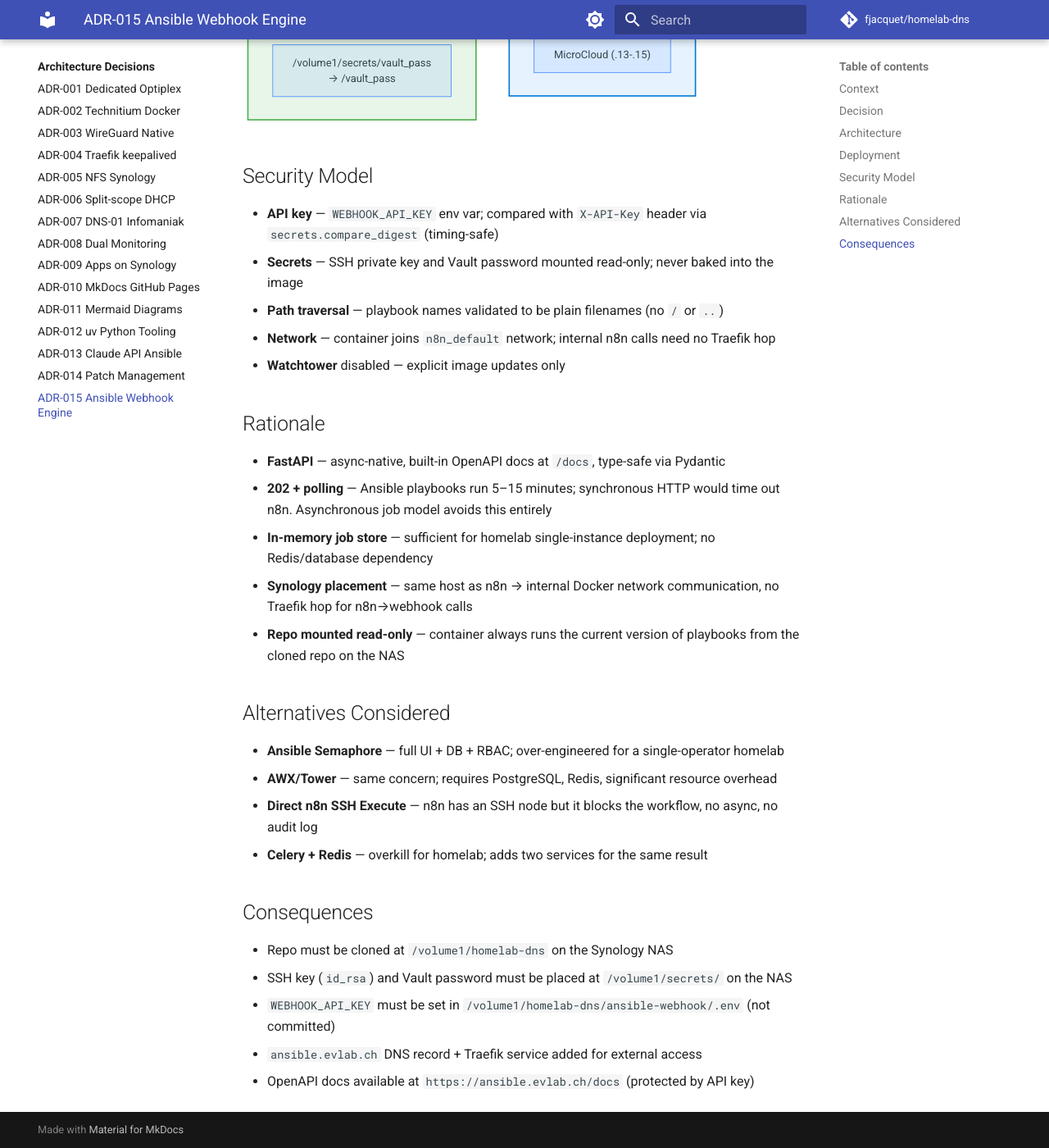
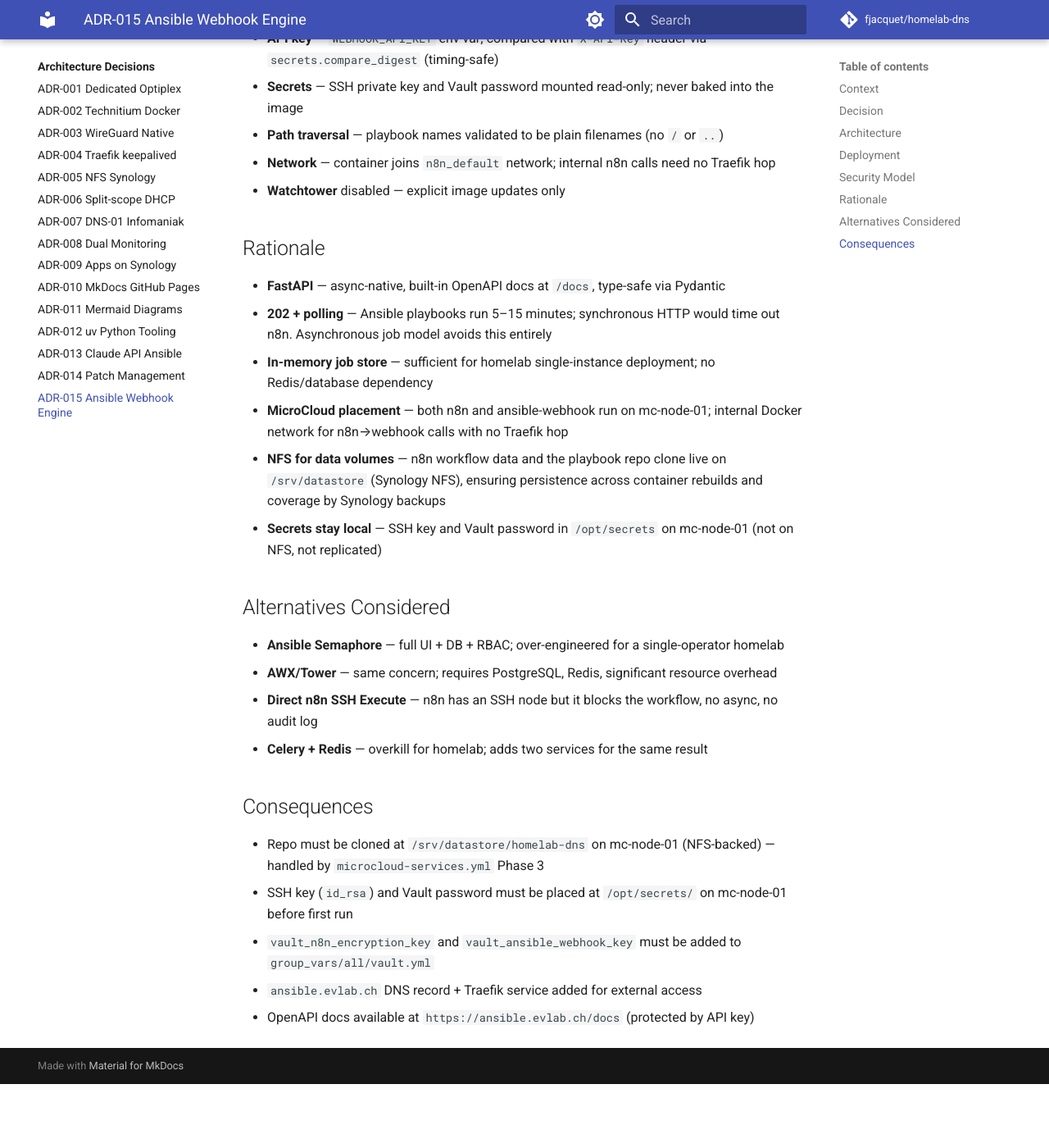
Before and after one commit to fjacquet/homelab-dns, an MkDocs documentation site: the page built from docs/adr/adr-015-ansible-webhook-engine.md, in a window 1280 px wide and 1400 px high, scrolled down 2251 px. Shown: the whole window at 82% size. Built offline with MkDocs 1.6.1 and Material for MkDocs 9.7.7, drawn with Linux system fonts in a browser that asks for light colours; comment, search, counter and statistics services are not loaded; after the commit the page ends 3573 px from its top, so only the background shows below that.

Commit message:
refactor: move n8n + ansible-webhook to MicroCloud, use NFS volumes
- n8n moved from Synology (172.16.86.10:5678) to mc-node-01 (172.16.86.13:5678)
- ansible-webhook deployed on mc-node-01 alongside n8n (shared automation network)
- microcloud-services.yml: add Phase 3 mc_automation play — git clone repo to
  /srv/datastore/homelab-dns (NFS), deploy n8n + ansible-webhook compose stack,
  health check both services, print setup instructions
- Volumes: n8n data + playbook repo on NFS (/srv/datastore, Synology-backed);
  SSH key + vault_pass local at /opt/secrets (not on NFS, security)
- ansible-webhook/docker-compose.yml: updated paths for mc-node-01 NFS layout
- group_vars/all/main.yml: n8n URL, ansible URL, new automation vars
- ADR-015: updated deployment diagram to show mc-node-01 + NFS topology
- README: CI badges, n8n/ansible-webhook in MicroCloud diagram, design decisions
- docs: maintenance guide updated for mc-node-01 deployment workflow

Co-Authored-By: Claude Sonnet 4.6 <noreply@anthropic.com>

````diff
--- a/docs/adr/adr-015-ansible-webhook-engine.md
+++ b/docs/adr/adr-015-ansible-webhook-engine.md
@@ -48,34 +48,41 @@ sequenceDiagram
 
 ```mermaid
 graph TD
-    subgraph Synology["Synology DS923+ (172.16.86.10)"]
+    subgraph MC01["mc-node-01 (172.16.86.13)"]
         N8N["n8n container\n:5678"]
         AW["ansible-webhook container\n:8000"]
-        NET["n8n_default Docker network"]
+        NET["automation Docker network"]
         N8N -->|"http://ansible-webhook:8000"| NET
         NET --> AW
     end
 
-    subgraph Volumes["Read-only mounts"]
-        REPO["/volume1/homelab-dns\n→ /playbooks"]
-        SSH["/volume1/secrets/id_rsa\n→ /root/.ssh/id_rsa"]
-        VAULT["/volume1/secrets/vault_pass\n→ /vault_pass"]
+    subgraph NFS["NFS volumes (Synology /srv/datastore)"]
+        REPO["/srv/datastore/homelab-dns\n→ /playbooks (ro)"]
+        N8NDATA["/srv/datastore/n8n\n→ /home/node/.n8n"]
     end
 
-    AW --> Volumes
+    subgraph Local["/opt/secrets (local, not NFS)"]
+        SSH["id_rsa → /root/.ssh/id_rsa (ro)"]
+        VAULT["vault_pass → /vault_pass (ro)"]
+    end
+
+    AW --> NFS
+    AW --> Local
+    N8N --> N8NDATA
 
     subgraph Infra["Infrastructure nodes"]
         OPT1["opt1 (172.16.86.11)"]
         OPT2["opt2 (172.16.86.12)"]
-        MC["MicroCloud (.13-.15)"]
+        MCC["opt4/opt5 (MicroCloud)"]
     end
 
     AW -->|SSH :22| Infra
 
-    TRAEFIK["Traefik VIP\nansible.evlab.ch"] --> AW
+    TRAEFIK["Traefik VIP\nansible.evlab.ch\nn8n.evlab.ch"] --> MC01
 
-    style Synology fill:#fff3e0,stroke:#ff9800,stroke-width:2px
-    style Volumes fill:#e8f5e9,stroke:#4caf50,stroke-width:2px
+    style MC01 fill:#e8f5e9,stroke:#4caf50,stroke-width:2px
+    style NFS fill:#fff3e0,stroke:#ff9800,stroke-width:2px
+    style Local fill:#fce4ec,stroke:#e91e63,stroke-width:2px
     style Infra fill:#e6f3ff,stroke:#0078D4,stroke-width:2px
 ```
 
@@ -92,8 +99,9 @@ graph TD
 - **FastAPI** — async-native, built-in OpenAPI docs at `/docs`, type-safe via Pydantic
 - **202 + polling** — Ansible playbooks run 5–15 minutes; synchronous HTTP would time out n8n. Asynchronous job model avoids this entirely
 - **In-memory job store** — sufficient for homelab single-instance deployment; no Redis/database dependency
-- **Synology placement** — same host as n8n → internal Docker network communication, no Traefik hop for n8n→webhook calls
-- **Repo mounted read-only** — container always runs the current version of playbooks from the cloned repo on the NAS
+- **MicroCloud placement** — both n8n and ansible-webhook run on mc-node-01; internal Docker network for n8n→webhook calls with no Traefik hop
+- **NFS for data volumes** — n8n workflow data and the playbook repo clone live on `/srv/datastore` (Synology NFS), ensuring persistence across container rebuilds and coverage by Synology backups
+- **Secrets stay local** — SSH key and Vault password in `/opt/secrets` on mc-node-01 (not on NFS, not replicated)
 
 ## Alternatives Considered
 
@@ -104,8 +112,8 @@ graph TD
 
 ## Consequences
 
-- Repo must be cloned at `/volume1/homelab-dns` on the Synology NAS
-- SSH key (`id_rsa`) and Vault password must be placed at `/volume1/secrets/` on the NAS
-- `WEBHOOK_API_KEY` must be set in `/volume1/homelab-dns/ansible-webhook/.env` (not committed)
+- Repo must be cloned at `/srv/datastore/homelab-dns` on mc-node-01 (NFS-backed) — handled by `microcloud-services.yml` Phase 3
+- SSH key (`id_rsa`) and Vault password must be placed at `/opt/secrets/` on mc-node-01 before first run
+- `vault_n8n_encryption_key` and `vault_ansible_webhook_key` must be added to `group_vars/all/vault.yml`
 - `ansible.evlab.ch` DNS record + Traefik service added for external access
 - OpenAPI docs available at `https://ansible.evlab.ch/docs` (protected by API key)
````
Also changed, not shown: CLAUDE.md (+1 -0 lines), README.md (+17 -7 lines), docs/maintenance.md (+12 -8 lines), microcloud-services.yml (+124 -0 lines), 2 other files.
